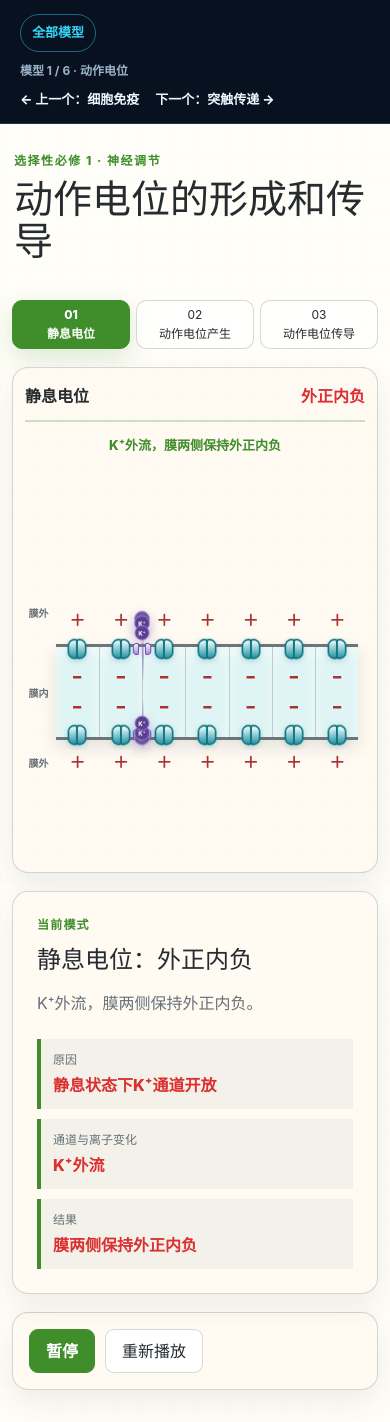
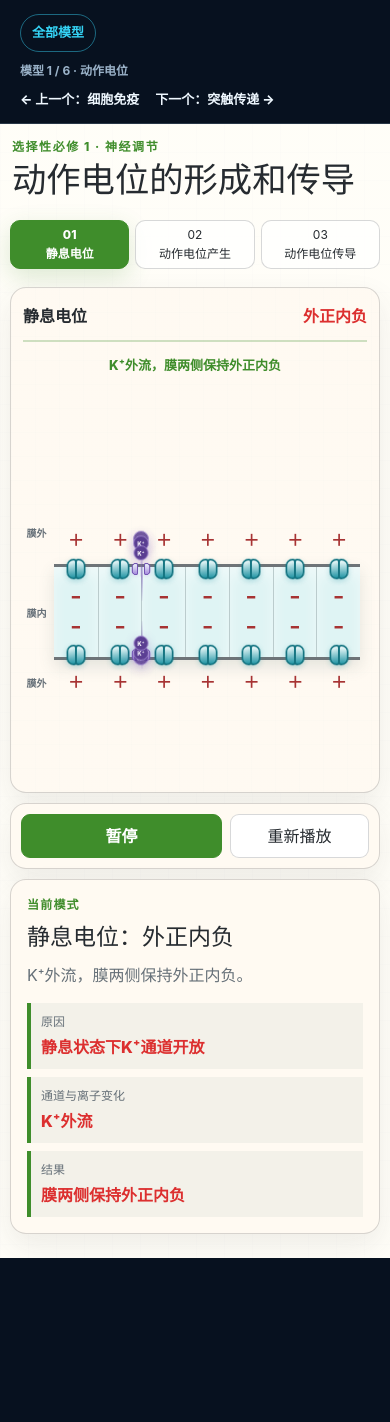
Before and after one commit to Meiosis7/biology-interactive-models, a Next.js app: page /models/action-potential in a window 390 px wide. After the commit the page ends 1258 px from the top, so only its background shows below. Built offline with nearby package versions, Linux system fonts and the light colour scheme.

Commit message:
fix: keep action potential controls near mobile animation

```diff
--- a/components/action-potential/ActionPotentialLab.tsx
+++ b/components/action-potential/ActionPotentialLab.tsx
@@ -171,15 +171,13 @@ export function ActionPotentialLab() {
         <h1 id="lab-title">动作电位的形成和传导</h1>
       </header>
       <ActionPotentialModeNav mode={mode} onModeChange={changeMode} />
-      <section className="ap-workspace">
+      <section className="ap-workspace ap-layout">
         <ActionPotentialScene
           mode={mode}
           frame={frame}
           playing={effectivePlaying}
           animationEpoch={animationEpoch}
         />
-        <ActionPotentialKnowledgeCard content={content} />
-      </section>
         {mode === "conduction" ? (
           <ConductionControls
             busy={conductionBusy}
@@ -195,6 +193,8 @@ export function ActionPotentialLab() {
             onReplay={restart}
           />
         )}
+        <ActionPotentialKnowledgeCard content={content} />
+      </section>
     </main>
   );
 }
--- a/components/action-potential/action-potential.css
+++ b/components/action-potential/action-potential.css
@@ -43,6 +43,10 @@
 .ap-controls {
   width: min(1180px, 100%);
   margin-inline: auto;
+}
+
+.ap-controls {
+  grid-area: controls;
 }
 
 .lab-header {
@@ -104,9 +108,13 @@
   outline-offset: 3px;
 }
 
-.ap-workspace {
+.ap-workspace,
+.ap-layout {
   display: grid;
   grid-template-columns: minmax(0, 1.65fr) minmax(280px, 0.78fr);
+  grid-template-areas:
+    "scene knowledge"
+    "controls controls";
   gap: 18px;
 }
 
@@ -120,6 +128,7 @@
 }
 
 .ap-scene {
+  grid-area: scene;
   min-width: 0;
   min-height: 470px;
   padding: 24px;
@@ -531,6 +540,7 @@
 }
 
 .ap-knowledge {
+  grid-area: knowledge;
   min-width: 0;
   padding: 24px;
 }
@@ -582,7 +592,7 @@
   flex-wrap: wrap;
   gap: 10px;
   align-items: center;
-  margin-top: 18px;
+  margin-top: 0;
   padding: 16px;
 }
 
@@ -707,11 +717,16 @@
 
 @media (max-width: 720px) {
   .lab-shell {
-    padding: 18px 12px 32px;
+    padding: 12px 10px 24px;
+  }
+
+  .lab-header {
+    padding: 2px 2px 10px;
   }
 
   .lab-header h1 {
-    font-size: clamp(32px, 10vw, 46px);
+    margin-top: 5px;
+    font-size: clamp(29px, 8.8vw, 40px);
   }
 
   .ap-mode-nav {
@@ -726,13 +741,49 @@
     font-size: 12px;
   }
 
-  .ap-workspace {
+  .ap-workspace,
+  .ap-layout {
     grid-template-columns: 1fr;
+    grid-template-areas:
+      "scene"
+      "controls"
+      "knowledge";
+    gap: 10px;
   }
 
   .ap-scene {
     min-height: 430px;
     padding: 16px 12px;
+  }
+
+  .ap-controls {
+    display: grid;
+    grid-template-columns: minmax(0, 1.45fr) minmax(0, 1fr);
+    gap: 8px;
+    padding: 10px;
+  }
+
+  .ap-control {
+    min-height: 44px;
+    padding: 8px 10px;
+  }
+
+  .ap-knowledge {
+    padding: 16px;
+  }
+
+  .ap-knowledge h2 {
+    margin: 6px 0 8px;
+    font-size: 23px;
+  }
+
+  .ap-knowledge dl {
+    gap: 8px;
+    margin-top: 14px;
+  }
+
+  .ap-knowledge dl div {
+    padding: 10px;
   }
 
   .ap-fiber-stage {
```
Also changed, not shown: 2 other files (tests, documents, lock files or other folders). Lines whose indentation alone changed are shown as unchanged.
